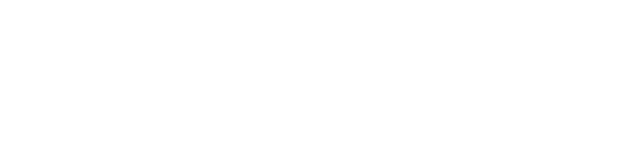
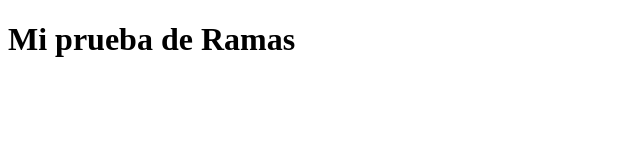
Before and after one commit to MaximilianoCatania/Proyecto2021, a plain HTML site: page index.html in a window 1280 px wide. Shown: the whole page, without its empty margins (0-640 px from the left). Drawn offline with Linux system fonts and the light colour scheme.

Commit message:
agrege un h1

```diff
--- a/index.html
+++ b/index.html
@@ -7,6 +7,6 @@
     <title>Proyecto 2021</title>
 </head>
 <body>
-
+    <h1>Mi prueba de Ramas</h1>
 </body>
 </html>
```
